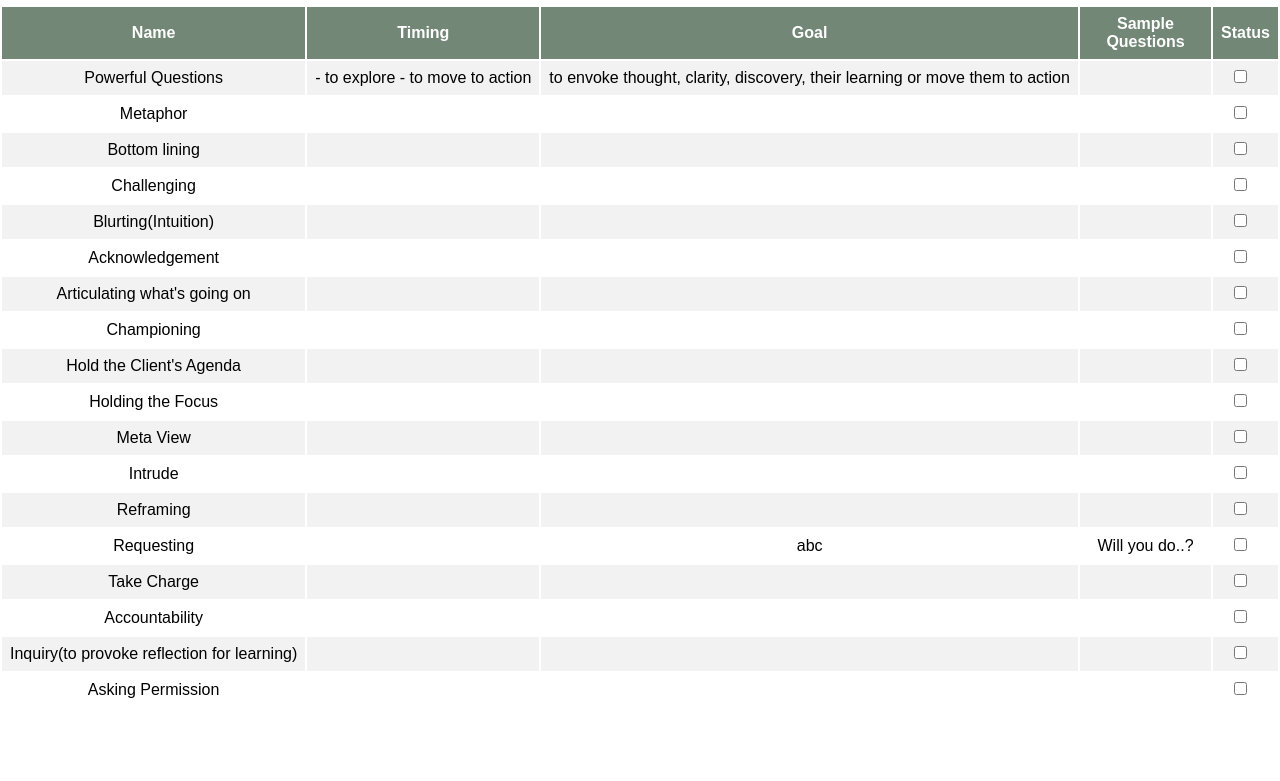
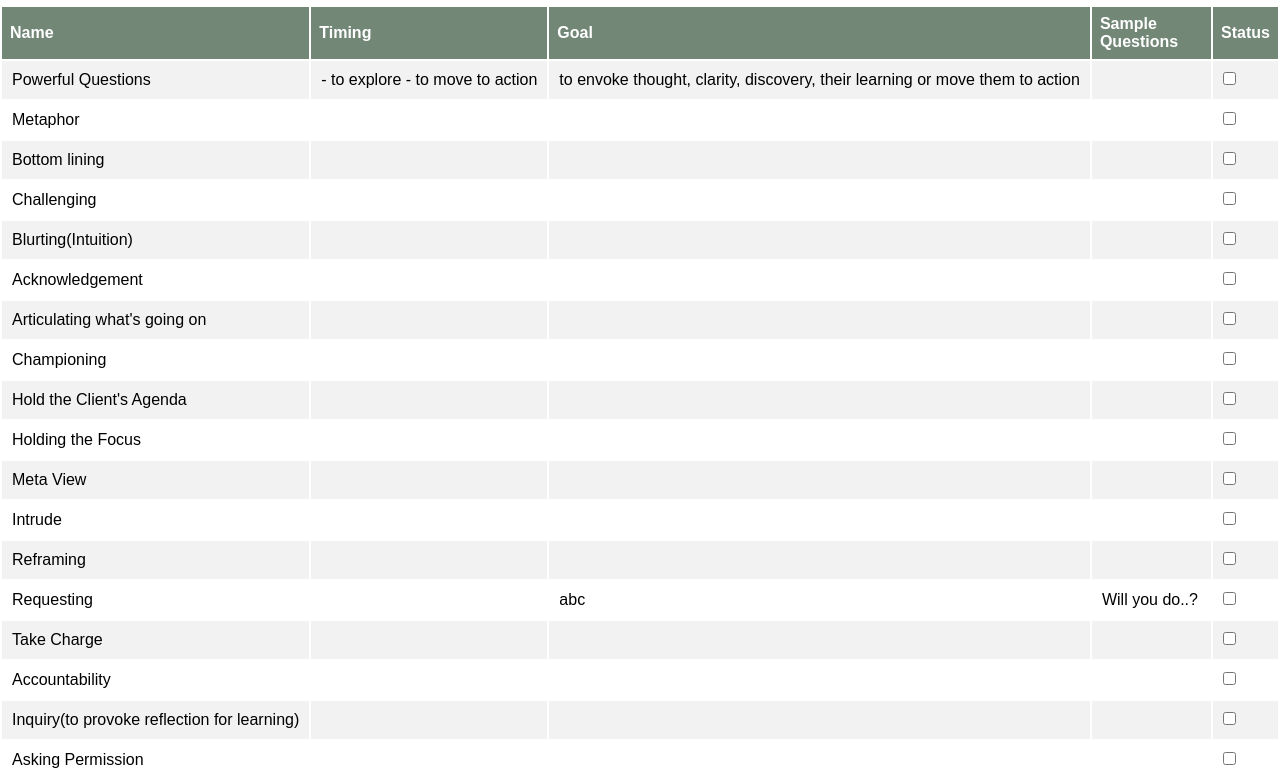
Before and after one commit to bonniepan02/coaching-tools, a plain HTML site: page index.html in a window 1280 px wide. Shown: the part 72-853 px from the top of the page. Before the commit the page ends 800 px from the top, so only its background shows below. Drawn offline with nearby package versions, Linux system fonts and the light colour scheme.

```diff
--- a/assets/styles.css
+++ b/assets/styles.css
@@ -8,7 +8,7 @@
 /* Center the content on the page */
 body {
     font-family: Arial, sans-serif;
-    text-align: center;
+    text-align: left;
 }
 
 h1 {
@@ -39,9 +39,9 @@
 
 /* Apply styles to the table data cells (td elements) */
 td {
-    text-align: center;
+    text-align: left;
     /* Center text in cells */
-    padding: 8px;
+    padding: 10px;
     /* Add padding to cells for spacing */
     white-space: nowrap;
     /* Prevent text from wrapping */
```
